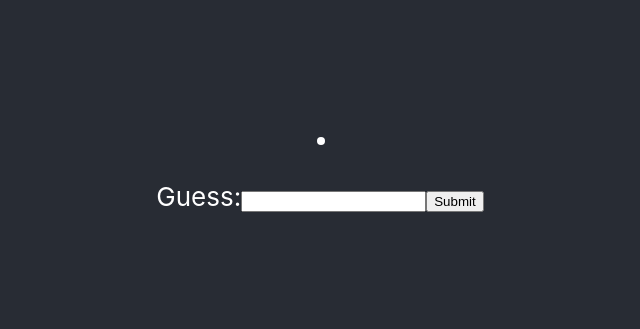
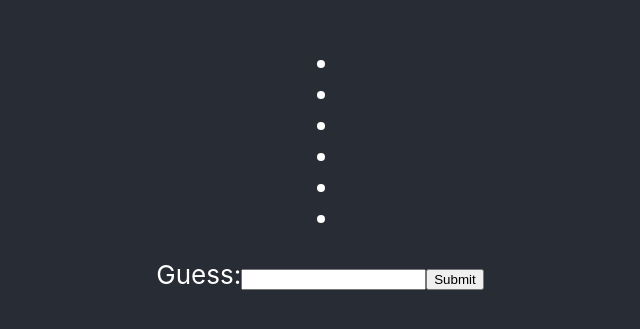
Before and after one commit to cynthia-lam/honsle, a React (Create React App) app: page / in a window 1280 px wide. Shown: the part 245-574 px from the top of the page, without its empty margins (320-960 px from the left). Built offline with nearby package versions, Linux system fonts and the light colour scheme.

Commit message:
Map over guesses to create 6 GuessListItems

```diff
--- a/src/GuessList.jsx
+++ b/src/GuessList.jsx
@@ -1,14 +1,16 @@
 import GuessLetter from "./GuessLetter";
 
 function GuessList (props) {
+  const guesses = ["     ", "     ", "     ", "     ", "     ", "     "]
   const guess = props.guess;
   return (
-    <>
     <ul>
-      {/* <li><GuessLetter/></li> */}
-      <li>{guess}</li>
+      {guesses.map((guess, index) => (
+        <li key={index}>
+          <GuessLetter guess={guess} /> {/* Optionally use GuessLetter component */}
+        </li>
+      ))}
     </ul>
-    </>
   )
 }
 
```
